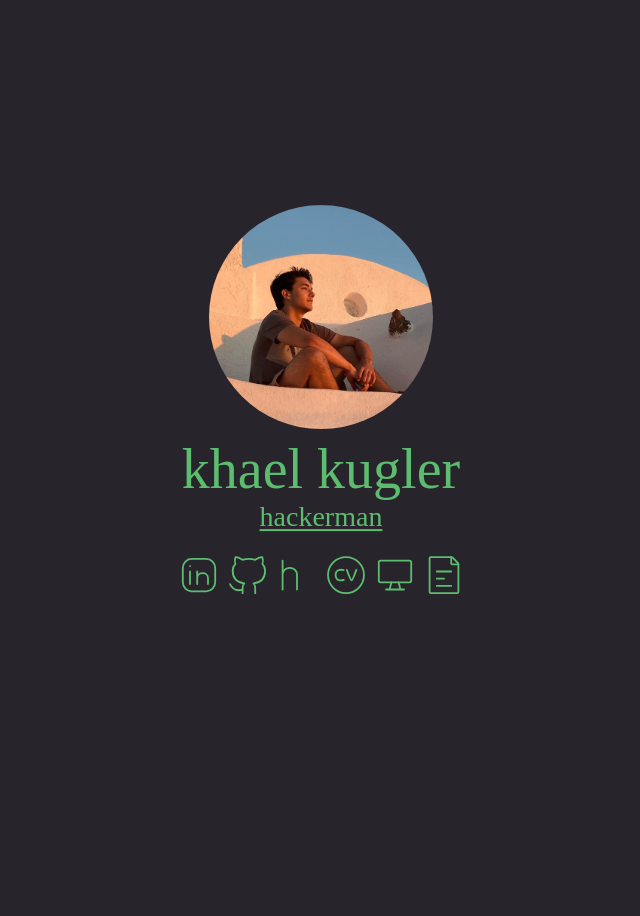
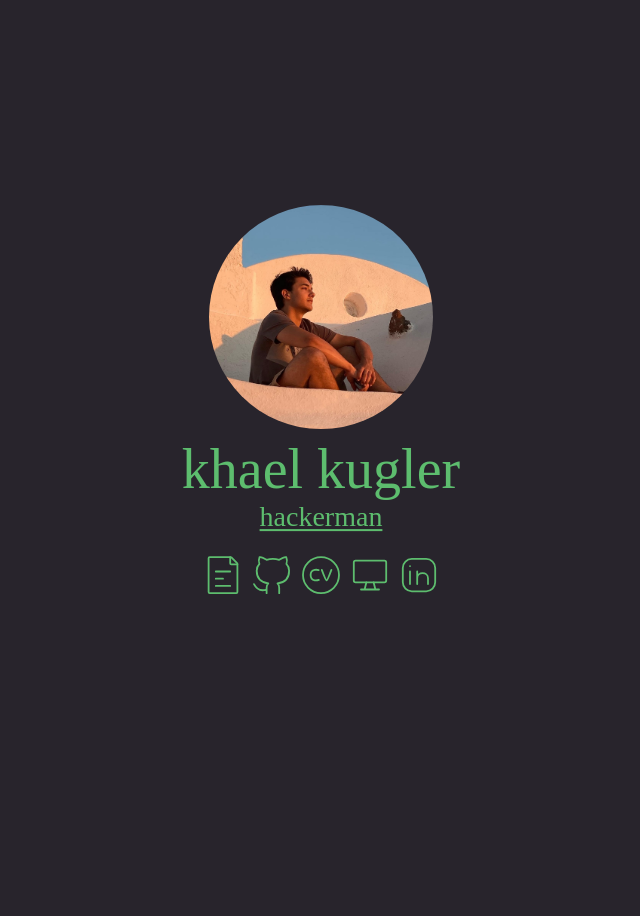
Before and after one commit to KhaelK138/KhaelK138.github.io, a Jekyll site: the page index.html, which Jekyll copies as it is, in a window 1280 px wide. Shown: the whole page, without its empty margins (319-959 px from the left). Built offline with Jekyll 4.4.1, drawn with Linux system fonts in a browser that asks for light colours.

Commit message:
switched notes and blog, commented hackerone

```diff
--- a/index.html
+++ b/index.html
@@ -16,21 +16,21 @@
       <a href="./notes.html"><img class="particles-photo" src="./images/PFP.jpeg" /></a>
 
       <h1 class="particles-title">khael kugler</h1>
-      <a href="./notes.html"><u><h1 class="particles-subtitle">hackerman</h1></u></a>
+      <a href="./blog.html"><u><h1 class="particles-subtitle">hackerman</h1></u></a>
       <div class="nowrap">
 
 
-        <a class="particles-icon" href="https://www.linkedin.com/in/khael-kugler"><svg width="24px" height="24px"
-            stroke-width="1.5" viewBox="0 0 24 24" fill="none" xmlns="http://www.w3.org/2000/svg" color="#000000">
-            <path d="M21 8v8a5 5 0 01-5 5H8a5 5 0 01-5-5V8a5 5 0 015-5h8a5 5 0 015 5zM7 17v-7" stroke="#000000"
-              stroke-width="1.5" stroke-linecap="round" stroke-linejoin="round"></path>
-            <path d="M11 17v-3.25M11 10v3.75m0 0c0-3.75 6-3.75 6 0V17M7 7.01l.01-.011" stroke="#000000"
-              stroke-width="1.5" stroke-linecap="round" stroke-linejoin="round"></path>
-          </svg>
-        </a>
 
 
 
+        <a class="particles-icon" href="./notes.html"><svg width="24px" height="24px"
+            stroke-width="1.5" viewBox="0 0 24 24" fill="none" xmlns="http://www.w3.org/2000/svg" color="#000000">
+            <path d="M4 21.4V2.6a.6.6 0 01.6-.6h11.652a.6.6 0 01.424.176l3.148 3.148A.6.6 0 0120 5.75V21.4a.6.6 0 01-.6.6H4.6a.6.6 0 01-.6-.6z"
+              stroke="#000000" stroke-width="1.5" stroke-linecap="round" stroke-linejoin="round"/>
+            <path d="M16 2v3.4a.6.6 0 00.6.6H20M8 10h8M8 18h8M8 14h4"
+              stroke="#000000" stroke-width="1.5" stroke-linecap="round" stroke-linejoin="round"/>
+          </svg>
+        </a>
 
         <a class="particles-icon" href="https://github.com/KhaelK138"><svg width="24px" height="24px" stroke-width="1.5"
             viewBox="0 0 24 24" fill="none" xmlns="http://www.w3.org/2000/svg" color="#000000">
@@ -40,12 +40,13 @@
           </svg>
         </a>
 
-        <a class="particles-icon" href="https://hackerone.com/khaelk"><svg width="24px" height="24px"
+        <!-- <a class="particles-icon" href="https://hackerone.com/khaelk"><svg width="24px" height="24px"
             viewBox="0 0 24 24" stroke-width="1.5" fill="none" xmlns="http://www.w3.org/2000/svg" color="#000000">
             <path d="M4 4v16M4 12c0-4 4-4 4-4s4 0 4 4v8" stroke="#000000" stroke-width="1.5" stroke-linecap="round"
               stroke-linejoin="round" />
           </svg>
-        </a>
+        </a> -->
+
         <a class="particles-icon" href="https://khaelkugler.com/Resume_KhaelKugler.pdf.txt"><svg width="24px" height="24px"
             stroke-width="1.5" viewBox="0 0 24 24" fill="none" color="#000000">
             <path d="M12 22c5.523 0 10-4.477 10-10S17.523 2 12 2 2 6.477 2 12s4.477 10 10 10z" stroke="#000000"
@@ -66,12 +67,12 @@
           </svg>
         </a>
 
-        <a class="particles-icon" href="./blog.html"><svg width="24px" height="24px"
+        <a class="particles-icon" href="https://www.linkedin.com/in/khael-kugler"><svg width="24px" height="24px"
             stroke-width="1.5" viewBox="0 0 24 24" fill="none" xmlns="http://www.w3.org/2000/svg" color="#000000">
-            <path d="M4 21.4V2.6a.6.6 0 01.6-.6h11.652a.6.6 0 01.424.176l3.148 3.148A.6.6 0 0120 5.75V21.4a.6.6 0 01-.6.6H4.6a.6.6 0 01-.6-.6z"
-              stroke="#000000" stroke-width="1.5" stroke-linecap="round" stroke-linejoin="round"/>
-            <path d="M16 2v3.4a.6.6 0 00.6.6H20M8 10h8M8 18h8M8 14h4"
-              stroke="#000000" stroke-width="1.5" stroke-linecap="round" stroke-linejoin="round"/>
+            <path d="M21 8v8a5 5 0 01-5 5H8a5 5 0 01-5-5V8a5 5 0 015-5h8a5 5 0 015 5zM7 17v-7" stroke="#000000"
+              stroke-width="1.5" stroke-linecap="round" stroke-linejoin="round"></path>
+            <path d="M11 17v-3.25M11 10v3.75m0 0c0-3.75 6-3.75 6 0V17M7 7.01l.01-.011" stroke="#000000"
+              stroke-width="1.5" stroke-linecap="round" stroke-linejoin="round"></path>
           </svg>
         </a>
 
--- a/vibecoded_projects.html
+++ b/vibecoded_projects.html
@@ -174,7 +174,7 @@
         <a href="./index.html" class="back-link">← Back to Home</a>
 
         <header>
-            <h1>Vibecoded Projects</h1>
+            <h1>Vibecoded Slop</h1>
             <p class="subtitle">I have coded 0% of the things you see here, courtesy of Claude and Gemini.</p>
         </header>
 
```
